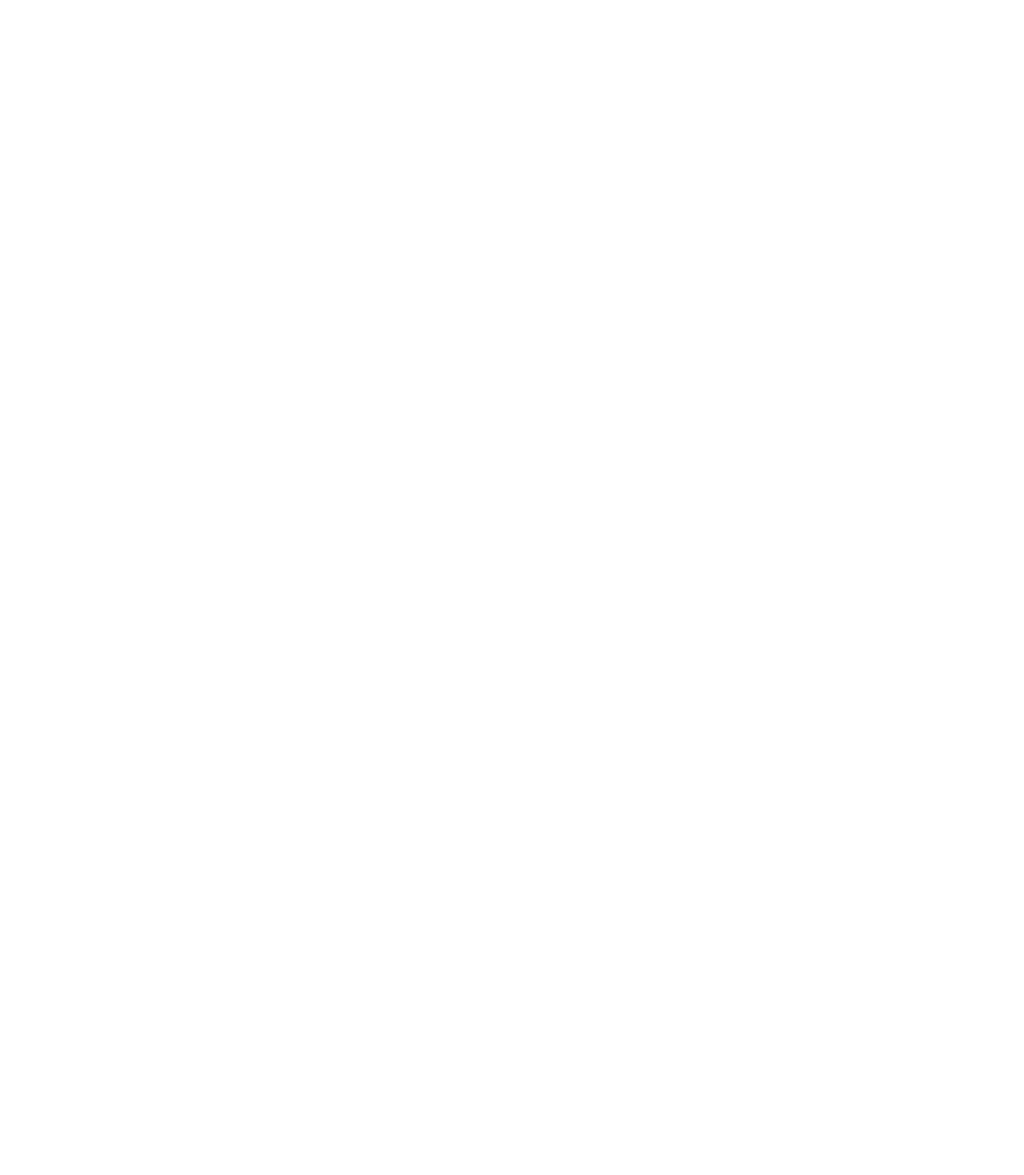
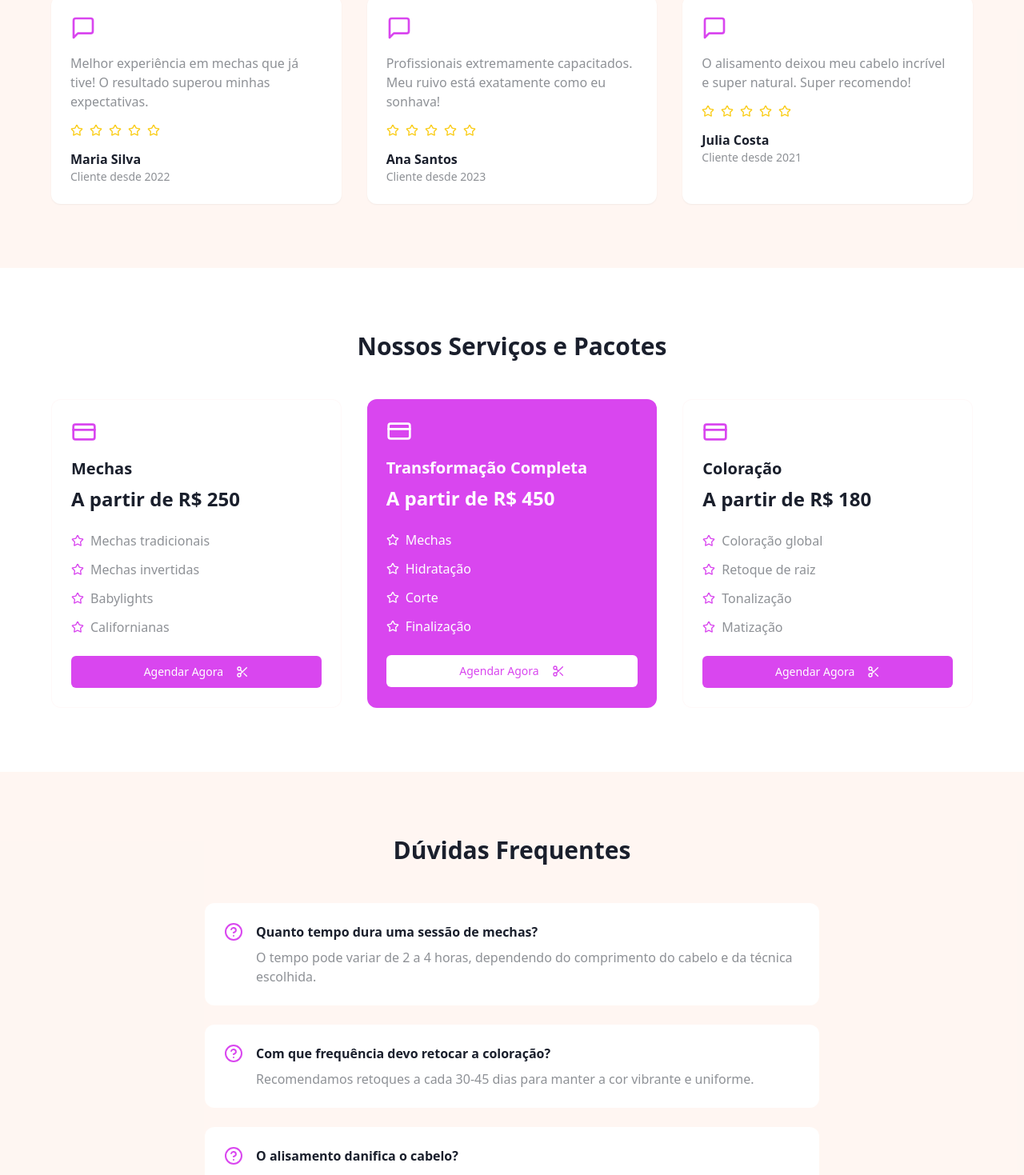
Before and after one commit to afp-danieladiashais-v1/pfalisson-gmail, a React (Vite) app: page / in a window 1280 px wide. Shown: the part 1235-2704 px from the top of the page at 80% size. Before the commit the page ends 982 px from the top, so only its background shows below. Built offline with nearby package versions, Linux system fonts and the light colour scheme.

Commit message:
Add new sections to homepage
Adds sections for key benefits, testimonials, pricing/packages, FAQ, and a main call to action.

```diff
--- a/src/pages/Index.tsx
+++ b/src/pages/Index.tsx
@@ -1,20 +1,32 @@
 
 import { Hero } from "@/components/Hero";
 import { motion } from "framer-motion";
-import { Sparkles, Crown, Award, Palette } from "lucide-react";
+import {
+  Sparkles, Crown, Award, Palette,
+  MessageSquare, CreditCard, HelpCircle,
+  Star, Scissors
+} from "lucide-react";
+import { Button } from "@/components/ui/button";
 
 const Index = () => {
+  const handleWhatsAppClick = () => {
+    window.open("https://wa.me/+5511999999999?text=Olá! Gostaria de agendar um horário", "_blank");
+  };
+
   return (
     <div className="min-h-screen bg-background">
       <Hero />
 
+      {/* Benefits Section */}
       <motion.section
         initial={{ opacity: 0 }}
         animate={{ opacity: 1 }}
         transition={{ duration: 0.5, delay: 0.8 }}
         className="py-20 px-4"
       >
-        <div className="max-w-6xl mx-auto grid grid-cols-1 md:grid-cols-4 gap-8">
+        <div className="max-w-6xl mx-auto">
+          <h2 className="text-3xl font-bold text-center text-primary mb-12">Nossos Serviços Especializados</h2>
+          <div className="grid grid-cols-1 md:grid-cols-4 gap-8">
             {[
               {
                 title: "Mechas",
@@ -46,15 +58,194 @@ const Index = () => {
               >
                 <div className="flex flex-col items-center text-center">
                   <item.icon className="w-8 h-8 mb-4 text-[#D946EF]" />
-                <h3 className="text-xl font-semibold mb-2 text-primary">
-                  {item.title}
-                </h3>
+                  <h3 className="text-xl font-semibold mb-2 text-primary">{item.title}</h3>
                   <p className="text-secondary">{item.description}</p>
                 </div>
               </motion.div>
             ))}
           </div>
+        </div>
       </motion.section>
+
+      {/* Testimonials Section */}
+      <section className="bg-[#FDE1D3]/30 py-20 px-4">
+        <div className="max-w-6xl mx-auto">
+          <h2 className="text-3xl font-bold text-center text-primary mb-12">O Que Nossas Clientes Dizem</h2>
+          <div className="grid grid-cols-1 md:grid-cols-3 gap-8">
+            {[
+              {
+                name: "Maria Silva",
+                text: "Melhor experiência em mechas que já tive! O resultado superou minhas expectativas.",
+                role: "Cliente desde 2022",
+              },
+              {
+                name: "Ana Santos",
+                text: "Profissionais extremamente capacitados. Meu ruivo está exatamente como eu sonhava!",
+                role: "Cliente desde 2023",
+              },
+              {
+                name: "Julia Costa",
+                text: "O alisamento deixou meu cabelo incrível e super natural. Super recomendo!",
+                role: "Cliente desde 2021",
+              },
+            ].map((testimonial, index) => (
+              <motion.div
+                key={index}
+                initial={{ opacity: 0, y: 20 }}
+                animate={{ opacity: 1, y: 0 }}
+                transition={{ duration: 0.5, delay: 0.2 * index }}
+                className="bg-white p-6 rounded-xl shadow-sm"
+              >
+                <MessageSquare className="w-8 h-8 text-[#D946EF] mb-4" />
+                <p className="text-secondary mb-4">{testimonial.text}</p>
+                <div className="flex items-center gap-2">
+                  <Star className="w-4 h-4 text-yellow-400" />
+                  <Star className="w-4 h-4 text-yellow-400" />
+                  <Star className="w-4 h-4 text-yellow-400" />
+                  <Star className="w-4 h-4 text-yellow-400" />
+                  <Star className="w-4 h-4 text-yellow-400" />
+                </div>
+                <h4 className="font-semibold text-primary mt-4">{testimonial.name}</h4>
+                <p className="text-sm text-secondary">{testimonial.role}</p>
+              </motion.div>
+            ))}
+          </div>
+        </div>
+      </section>
+
+      {/* Pricing Section */}
+      <section className="py-20 px-4">
+        <div className="max-w-6xl mx-auto">
+          <h2 className="text-3xl font-bold text-center text-primary mb-12">Nossos Serviços e Pacotes</h2>
+          <div className="grid grid-cols-1 md:grid-cols-3 gap-8">
+            {[
+              {
+                title: "Mechas",
+                price: "A partir de R$ 250",
+                features: ["Mechas tradicionais", "Mechas invertidas", "Babylights", "Californianas"],
+                highlight: false,
+              },
+              {
+                title: "Transformação Completa",
+                price: "A partir de R$ 450",
+                features: ["Mechas", "Hidratação", "Corte", "Finalização"],
+                highlight: true,
+              },
+              {
+                title: "Coloração",
+                price: "A partir de R$ 180",
+                features: ["Coloração global", "Retoque de raiz", "Tonalização", "Matização"],
+                highlight: false,
+              },
+            ].map((plan, index) => (
+              <motion.div
+                key={index}
+                initial={{ opacity: 0, y: 20 }}
+                animate={{ opacity: 1, y: 0 }}
+                transition={{ duration: 0.5, delay: 0.2 * index }}
+                className={`p-6 rounded-xl ${
+                  plan.highlight
+                    ? "bg-[#D946EF] text-white"
+                    : "bg-white border border-[#FFDEE2]/20"
+                }`}
+              >
+                <CreditCard className={`w-8 h-8 mb-4 ${
+                  plan.highlight ? "text-white" : "text-[#D946EF]"
+                }`} />
+                <h3 className={`text-xl font-semibold mb-2 ${
+                  plan.highlight ? "text-white" : "text-primary"
+                }`}>{plan.title}</h3>
+                <p className={`text-2xl font-bold mb-6 ${
+                  plan.highlight ? "text-white" : "text-primary"
+                }`}>{plan.price}</p>
+                <ul className="space-y-3 mb-6">
+                  {plan.features.map((feature, featureIndex) => (
+                    <li key={featureIndex} className="flex items-center gap-2">
+                      <Star className={`w-4 h-4 ${
+                        plan.highlight ? "text-white" : "text-[#D946EF]"
+                      }`} />
+                      <span className={plan.highlight ? "text-white" : "text-secondary"}>{feature}</span>
+                    </li>
+                  ))}
+                </ul>
+                <Button
+                  onClick={handleWhatsAppClick}
+                  className={`w-full ${
+                    plan.highlight
+                      ? "bg-white text-[#D946EF] hover:bg-white/90"
+                      : "bg-[#D946EF] text-white hover:bg-[#D946EF]/90"
+                  }`}
+                >
+                  Agendar Agora
+                  <Scissors className="ml-2 h-4 w-4" />
+                </Button>
+              </motion.div>
+            ))}
+          </div>
+        </div>
+      </section>
+
+      {/* FAQ Section */}
+      <section className="bg-[#FDE1D3]/30 py-20 px-4">
+        <div className="max-w-3xl mx-auto">
+          <h2 className="text-3xl font-bold text-center text-primary mb-12">Dúvidas Frequentes</h2>
+          <div className="space-y-6">
+            {[
+              {
+                question: "Quanto tempo dura uma sessão de mechas?",
+                answer: "O tempo pode variar de 2 a 4 horas, dependendo do comprimento do cabelo e da técnica escolhida.",
+              },
+              {
+                question: "Com que frequência devo retocar a coloração?",
+                answer: "Recomendamos retoques a cada 30-45 dias para manter a cor vibrante e uniforme.",
+              },
+              {
+                question: "O alisamento danifica o cabelo?",
+                answer: "Utilizamos produtos de alta qualidade e técnicas modernas que minimizam os danos aos fios.",
+              },
+              {
+                question: "Vocês trabalham com agendamento online?",
+                answer: "Sim! Você pode agendar seu horário através do nosso WhatsApp, de forma rápida e prática.",
+              },
+            ].map((faq, index) => (
+              <motion.div
+                key={index}
+                initial={{ opacity: 0, y: 20 }}
+                animate={{ opacity: 1, y: 0 }}
+                transition={{ duration: 0.5, delay: 0.2 * index }}
+                className="bg-white p-6 rounded-xl"
+              >
+                <div className="flex gap-4">
+                  <HelpCircle className="w-6 h-6 text-[#D946EF] flex-shrink-0" />
+                  <div>
+                    <h3 className="font-semibold text-primary mb-2">{faq.question}</h3>
+                    <p className="text-secondary">{faq.answer}</p>
+                  </div>
+                </div>
+              </motion.div>
+            ))}
+          </div>
+        </div>
+      </section>
+
+      {/* Main CTA Section */}
+      <section className="py-20 px-4 bg-[#D946EF]">
+        <div className="max-w-4xl mx-auto text-center">
+          <h2 className="text-3xl md:text-4xl font-bold text-white mb-6">
+            Transforme Seu Visual com as Melhores Profissionais
+          </h2>
+          <p className="text-white/90 mb-8 text-lg">
+            Agende agora sua consulta e descubra como podemos realçar sua beleza natural
+          </p>
+          <Button
+            onClick={handleWhatsAppClick}
+            className="bg-white text-[#D946EF] hover:bg-white/90 text-lg px-8 py-6"
+          >
+            Agende seu Horário
+            <Scissors className="ml-2 h-5 w-5" />
+          </Button>
+        </div>
+      </section>
     </div>
   );
 };
```
Lines whose indentation alone changed are shown as unchanged.
